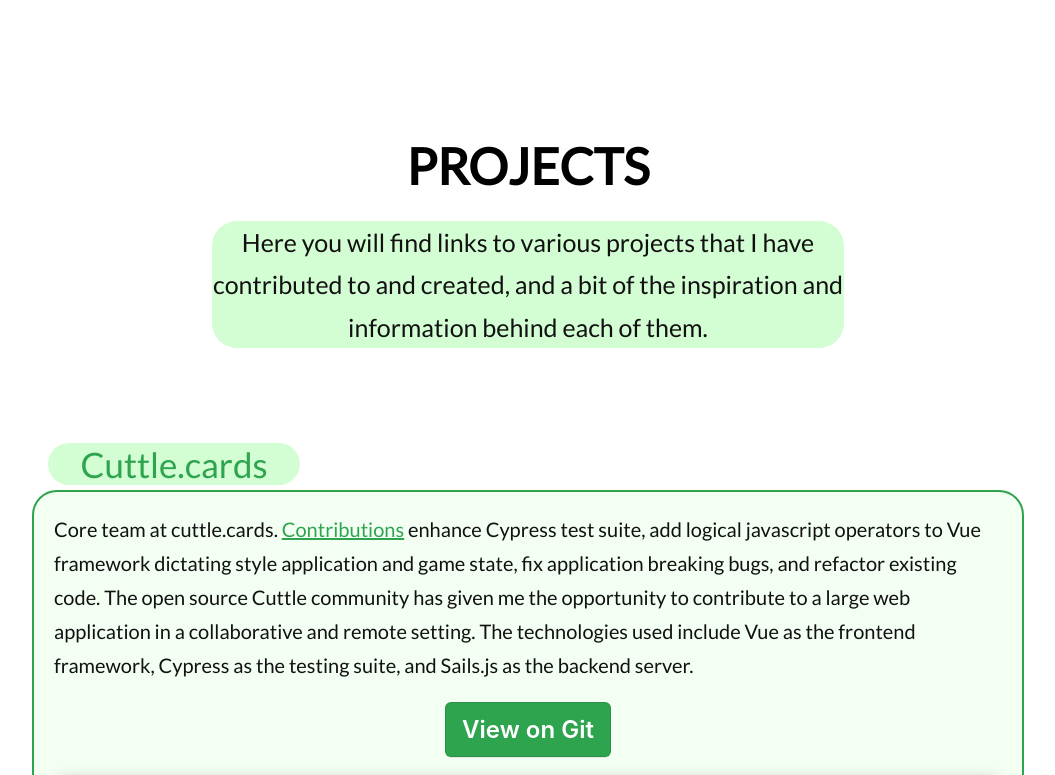
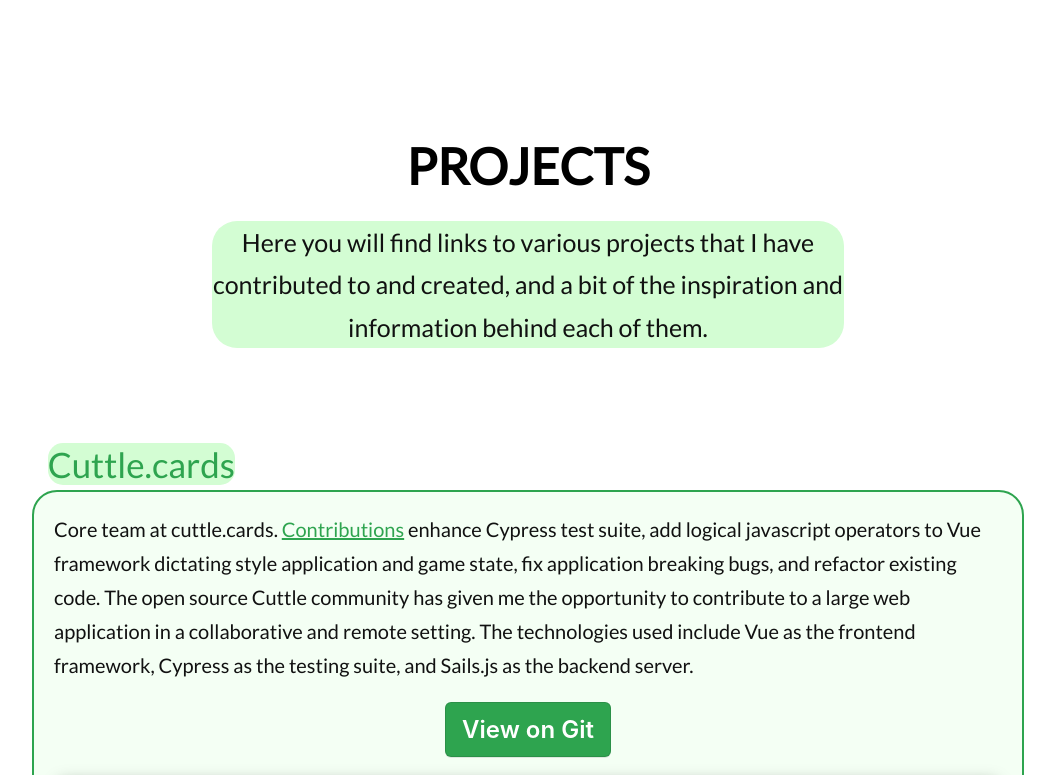
Before and after one commit to TommySchmid/website_portfolio, a Vue app: page / in a window 1280 px wide. Shown: the part 2000-2775 px from the top of the page, without its empty margins (112-1167 px from the left). Built offline with nearby package versions, Linux system fonts and the light colour scheme.

Commit message:
site touchup

```diff
--- a/src/components/About.vue
+++ b/src/components/About.vue
@@ -1,5 +1,5 @@
 <template>
-  <div className="aboutContainer">
+  <div className="aboutContainer" id="about">
     <h1>ABOUT ME</h1>
     <div className="aboutDescription">Here you will find more information on how I have come up to proficiency, and the technologies I have studied and worked with.</div>
     <div className="aboutSubContainer">
@@ -134,6 +134,10 @@
   .aboutContainer h4{
     width: 75%;
   }
+
+  .aboutDescription{
+    width: 75%;
+  }
 }
 
 </style>
--- a/src/components/Home.vue
+++ b/src/components/Home.vue
@@ -24,12 +24,15 @@
   flex-direction: column;
   margin: auto;
   width: 100%;
+  text-align: center;
 }
 
 .homeContainer h1 {
+  display: flex;
+  flex-direction: column;
   margin: 245px auto 20px;
   font-size: 65px;
-  color: rgb(17, 17, 17)
+  color: rgb(17, 17, 17);
 }
 
 .homeContainer div {
@@ -44,7 +47,7 @@
 }
 
 .button-3 {
-  width: 15%;
+  min-width: 15%;
   height: 55px;
   margin: 45px auto 325px;
 
--- a/src/components/Projects.vue
+++ b/src/components/Projects.vue
@@ -1,7 +1,9 @@
 <template>
     <div className="projectsContainer" id="projects">
       <h1>PROJECTS</h1>
-      <div className="projectsDescription">Here you will find links to various projects that I have contributed to and created, and a bit of the inspiration and information behind each of them.</div>
+      <div className="projectsDescription">
+        Here you will find links to various projects that I have contributed to and created, and a bit of the inspiration and information behind each of them.
+      </div>
       <div>
         <div id="projectHeader">Cuttle.cards</div>
         <div className="projectsSubContainer">
@@ -121,8 +123,8 @@
   font-size: 35px;
   color: #2ea44f;
   background-color: rgb(211, 253, 211);
-  border-radius: 25px;
-  width: 20%;
+  border-radius: 15px;
+  width: fit-content;
   text-align: center;
   margin-top: 50px;
   margin-left: 12%;
@@ -174,4 +176,10 @@
   color: #fff;
 }
 
+@media only screen and (max-width: 600px) {
+  .projectsDescription{
+    width: 75%;
+  }
+}
+
 </style>
```
